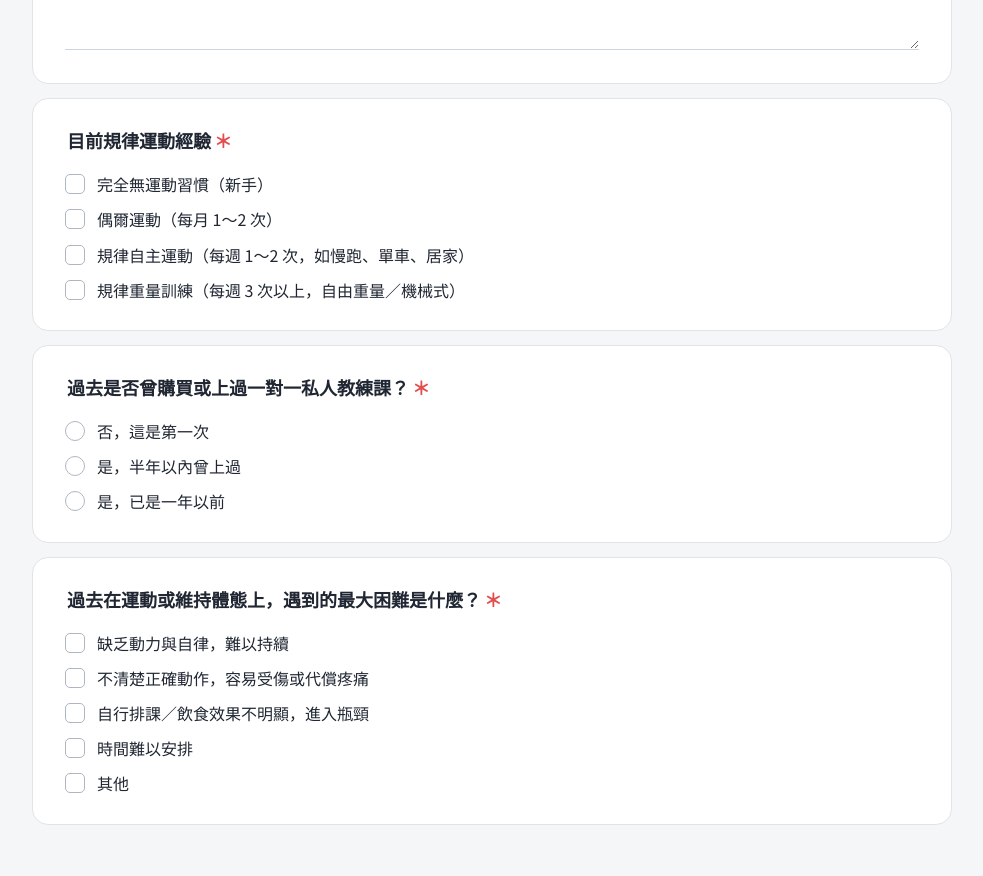
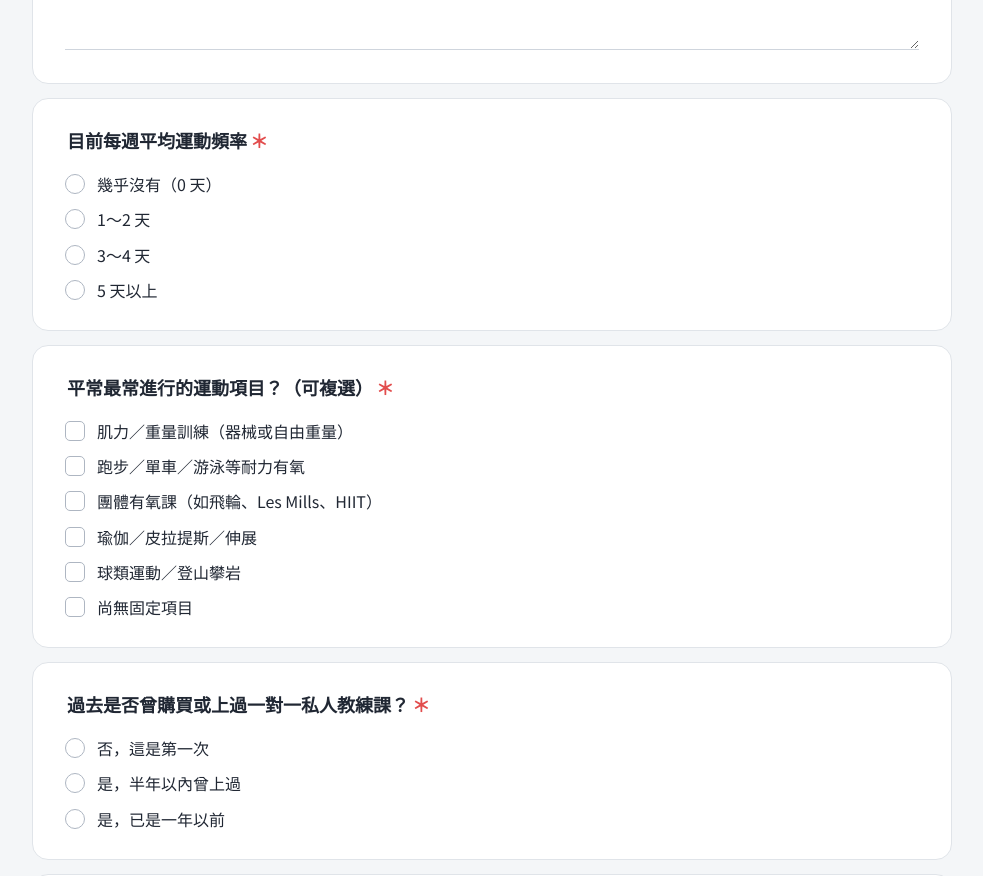
Before and after one commit to phoebe0412/phoebe-personal-training-form, a React (Vite) app: page / in a window 1280 px wide. Shown: the part 2860-3736 px from the top of the page, without its empty margins (148-1131 px from the left). Built offline with nearby package versions, Linux system fonts and the light colour scheme.

Commit message:
Expand exercise background questions

```diff
--- a/src/App.jsx
+++ b/src/App.jsx
@@ -3,7 +3,7 @@ import { GOOGLE_APPS_SCRIPT_URL } from './config';
 
 const initialForm = {
   name: '', phone: '', line: '', birthday: '', gender: '', work: '', workOther: '', sleep: '',
-  condition: '', conditionNote: '', symptoms: '', injuries: [], injuryNote: '', pregnancy: '', exercise: [],
+  condition: '', conditionNote: '', symptoms: '', injuries: [], injuryNote: '', pregnancy: '', exerciseFrequency: '', activities: [],
   coaching: '', barriers: [], barrierOther: '', focus: '', frequency: '', time: '', timeOther: '', message: '',
 };
 
@@ -15,7 +15,8 @@ const choices = {
   symptoms: ['否', '是'],
   injuries: ['無任何舊傷或疼痛', '頸部／肩部', '下背／腰部', '膝蓋', '腳踝', '其他關節或手術史'],
   pregnancy: ['否', '是（懷孕中）', '是（產後半年內）'],
-  exercise: ['完全無運動習慣（新手）', '偶爾運動（每月 1～2 次）', '規律自主運動（每週 1～2 次，如慢跑、單車、居家）', '規律重量訓練（每週 3 次以上，自由重量／機械式）'],
+  exerciseFrequency: ['幾乎沒有（0 天）', '1～2 天', '3～4 天', '5 天以上'],
+  activities: ['肌力／重量訓練（器械或自由重量）', '跑步／單車／游泳等耐力有氧', '團體有氧課（如飛輪、Les Mills、HIIT）', '瑜伽／皮拉提斯／伸展', '球類運動／登山攀岩', '尚無固定項目'],
   coaching: ['否，這是第一次', '是，半年以內曾上過', '是，已是一年以前'],
   barriers: ['缺乏動力與自律，難以持續', '不清楚正確動作，容易受傷或代償疼痛', '自行排課／飲食效果不明顯，進入瓶頸', '時間難以安排', '其他'],
   focus: ['身體組成與動作活動度檢測評估', '完整的個人化課表訓練體驗', '長期訓練規劃諮詢'],
@@ -60,7 +61,7 @@ export function App() {
     event.preventDefault();
     setSubmitError('');
     const nextErrors = {};
-    const requiredFields = ['name', 'phone', 'line', 'birthday', 'gender', 'work', 'sleep', 'condition', 'symptoms', 'injuries', 'injuryNote', 'exercise', 'coaching', 'barriers', 'focus', 'frequency', 'time'];
+    const requiredFields = ['name', 'phone', 'line', 'birthday', 'gender', 'work', 'sleep', 'condition', 'symptoms', 'injuries', 'injuryNote', 'exerciseFrequency', 'activities', 'coaching', 'barriers', 'focus', 'frequency', 'time'];
     if (form.gender === '女') requiredFields.push('pregnancy');
     if (form.work === '其他') requiredFields.push('workOther');
     if (form.condition.startsWith('是')) requiredFields.push('conditionNote');
@@ -132,7 +133,8 @@ export function App() {
       <ChoiceGroup name="injuries" label="過去或目前是否有骨骼肌肉舊傷、關節問題或脊椎不適？" options={choices.injuries} value={form.injuries} onChange={update} multiple otherKey="injuryNote" form={form} error={errors.injuries} />
       <section className={`form-section ${errors.injuryNote ? 'has-error' : ''}`} data-field="injuryNote"><label>受傷時間、目前感受或限制<span className="required">＊</span><textarea value={form.injuryNote} onChange={(e) => update('injuryNote', e.target.value)} placeholder="若無，請填「無」" /></label>{errors.injuryNote && <p className="field-error">{errors.injuryNote}</p>}</section>
       {form.gender === '女' && <ChoiceGroup name="pregnancy" label="目前是否懷孕或產後半年內？（女性填寫）" options={choices.pregnancy} value={form.pregnancy} onChange={update} error={errors.pregnancy} />}
-      <ChoiceGroup name="exercise" label="目前規律運動經驗" options={choices.exercise} value={form.exercise} onChange={update} multiple error={errors.exercise} />
+      <ChoiceGroup name="exerciseFrequency" label="目前每週平均運動頻率" options={choices.exerciseFrequency} value={form.exerciseFrequency} onChange={update} error={errors.exerciseFrequency} />
+      <ChoiceGroup name="activities" label="平常最常進行的運動項目？（可複選）" options={choices.activities} value={form.activities} onChange={update} multiple error={errors.activities} />
       <ChoiceGroup name="coaching" label="過去是否曾購買或上過一對一私人教練課？" options={choices.coaching} value={form.coaching} onChange={update} error={errors.coaching} />
       <ChoiceGroup name="barriers" label="過去在運動或維持體態上，遇到的最大困難是什麼？" options={choices.barriers} value={form.barriers} onChange={update} multiple otherKey="barrierOther" form={form} error={errors.barriers || errors.barrierOther} />
 
```
Also changed, not shown: 1 other file (tests, documents, lock files or other folders).
